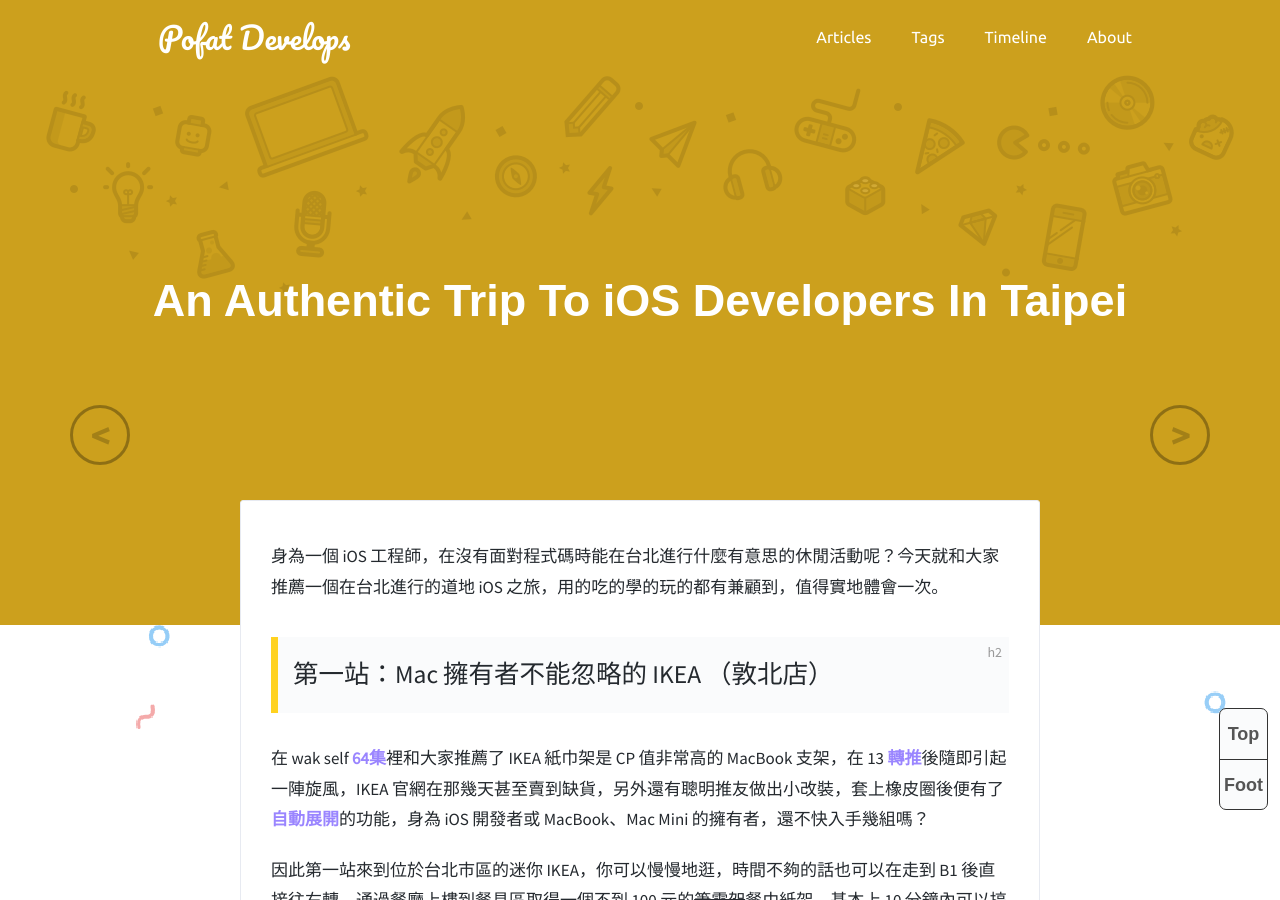
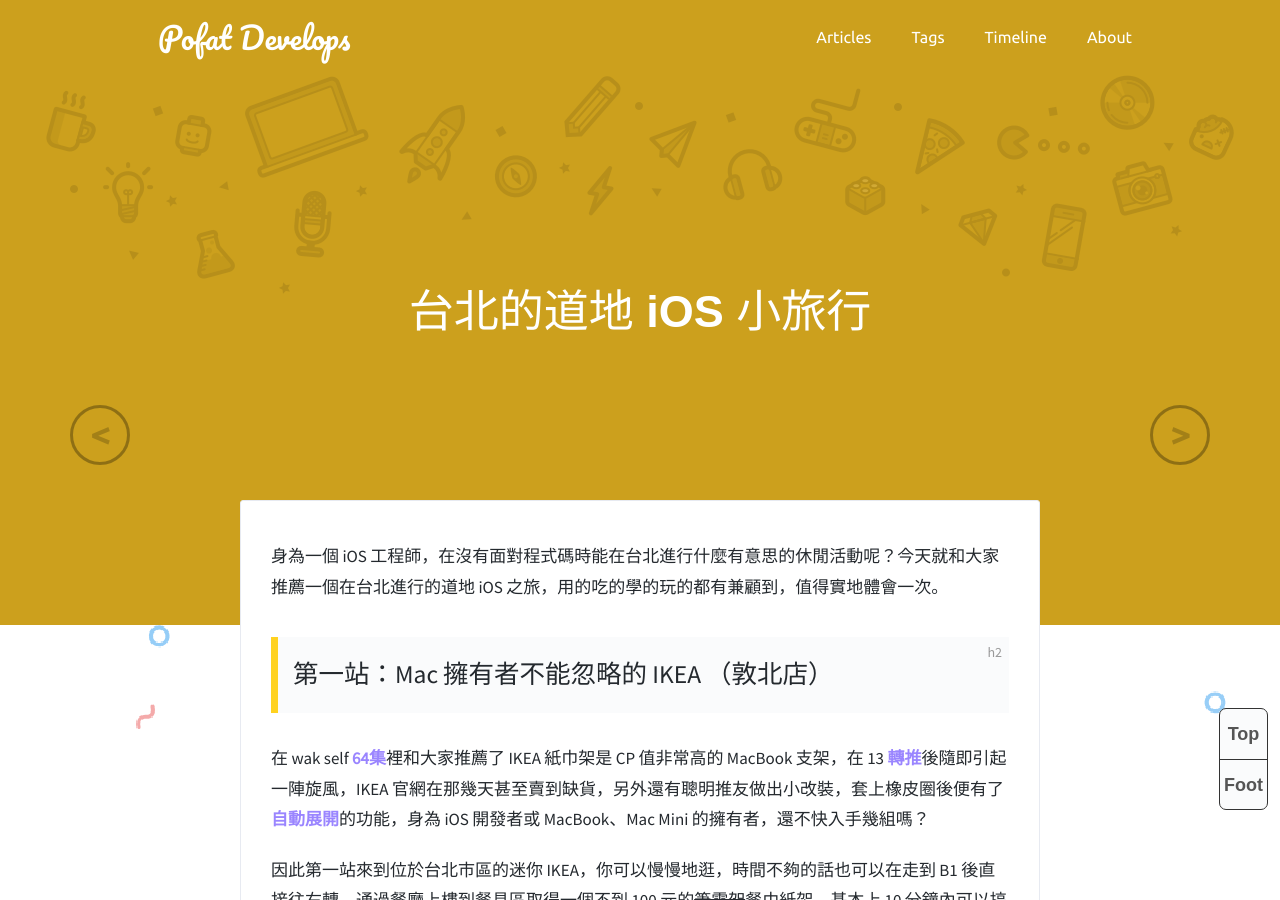
Before and after one commit to pofat/pofat.github.io, a Jekyll site: the page built from _posts/2021-03-14-An-Authentic-Trip-To-iOS-Developers-In-Taipei.md, in a window 1280 px wide and 900 px high. Built offline with Jekyll 4.4.1, drawn with Linux system fonts in a browser that asks for light colours; comment, search, counter and statistics services are not loaded.

Commit message:
Change title

```diff
--- a/_posts/2021-03-14-An-Authentic-Trip-To-iOS-Developers-In-Taipei.md
+++ b/_posts/2021-03-14-An-Authentic-Trip-To-iOS-Developers-In-Taipei.md
@@ -1,6 +1,6 @@
 ---
 layout: post
-title: 'An Authentic Trip To iOS Developers In Taipei'
+title: '台北的道地 iOS 小旅行'
 date: 2021-03-14
 author: Pofat
 color: rgb(204,160,29)
```
